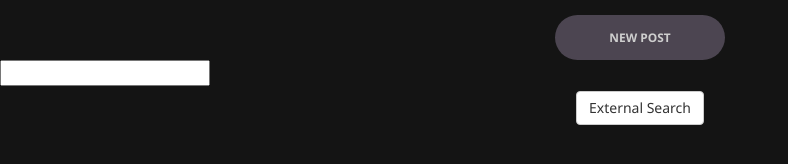
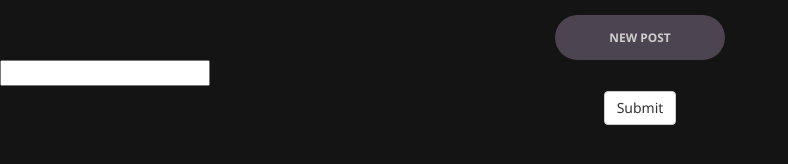
Before and after one commit to Justplayit/AppAzure, a plain HTML site: page public/index.html in a window 1280 px wide. Shown: the whole page, without its empty margins (0-788 px from the left). Drawn offline with Linux system fonts and the light colour scheme.

Commit message:
Update index.html

```diff
--- a/public/index.html
+++ b/public/index.html
@@ -30,13 +30,15 @@
         </div>
     </div>
 
-
+    <form id="search" method="post" action="">
     <div> <input type="text"  id="search"></div>
       <div id='menu' class="col-lg-12 col-md-12 col-sm-12">
         <div id="buttons-wrapper" class="col-md-12 text-center">
-            <button id="external-search" class="btn btn-default">External Search</button>
+            <input type="submit" class="btn btn-default" value="Submit">
+
         </div>
     </div>
+        <form>
 
     <footer class="col-md-12">
 
```
